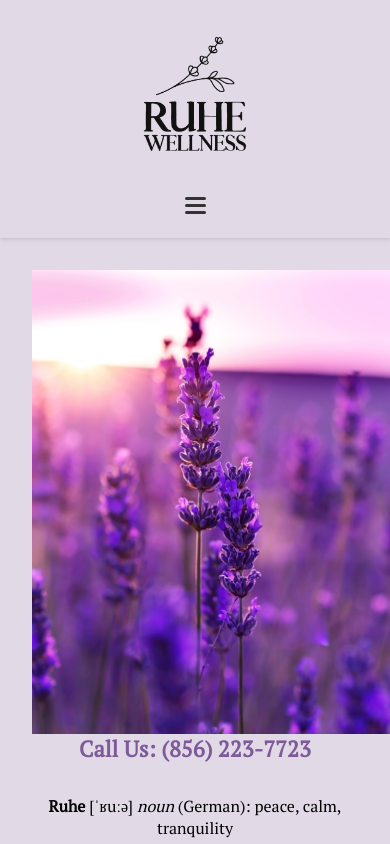
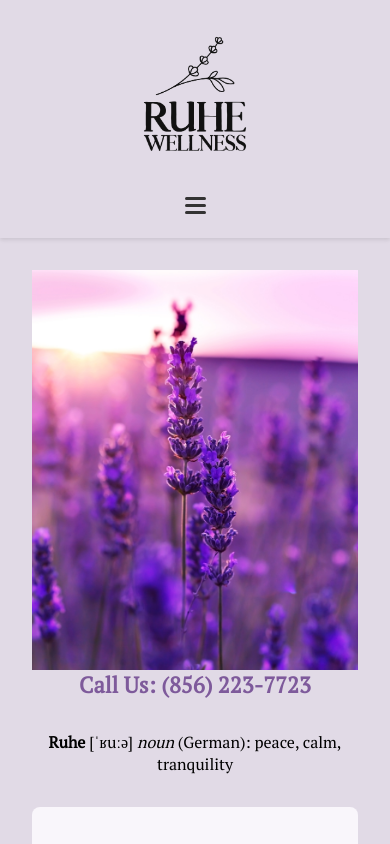
Before and after one commit to jacobstonelake/ruhewellness.com, a React app in the folder frontend/: page / in a window 390 px wide. Shown: the top 844 px of the page. Built offline with nearby package versions, Linux system fonts and the light colour scheme; no server answers; a web font is replaced by a local one.

Commit message:
Hero image

```diff
--- a/frontend/src/pages/Home.css
+++ b/frontend/src/pages/Home.css
@@ -9,7 +9,6 @@
 /* Hero Section as Background */
 .hero {
   position: relative;
-  padding: 2rem 5%;
   width: 100%;
   height: 60vh;
   min-height: 400px;
@@ -162,7 +161,6 @@
   .hero {
     background: none;
     height: auto;
-    padding: 2rem 5%;
     background-size: cover;
     background-position: center;
     background-repeat: no-repeat;
```
